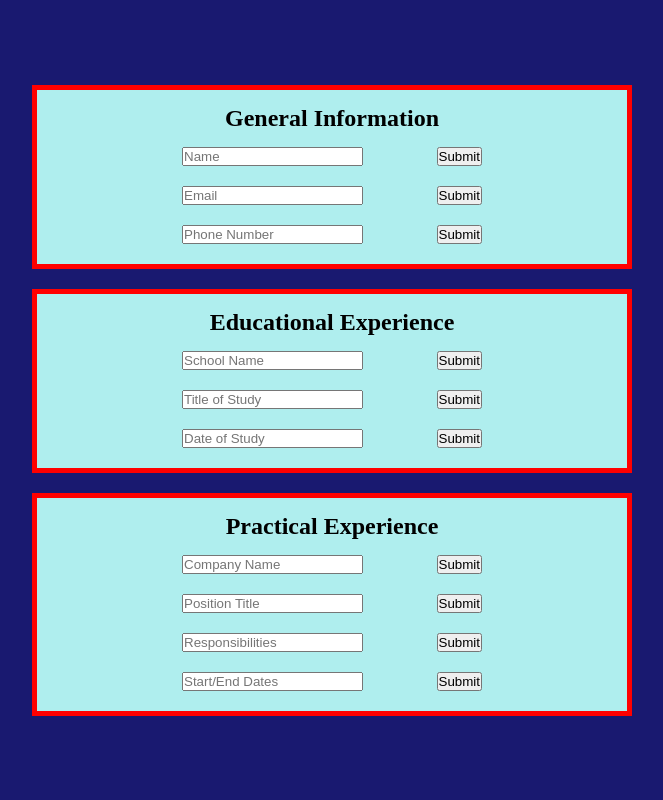
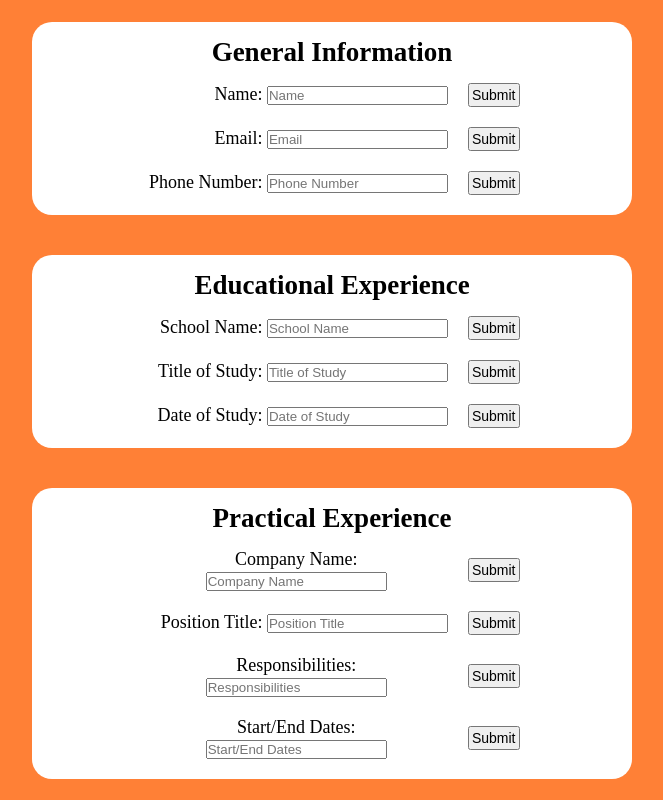
Before and after one commit to FlagonDragon/cv-application, a React (Vite) app: page / in a window 1280 px wide. Shown: the whole page, without its empty margins (308-971 px from the left). Built offline with nearby package versions, Linux system fonts and the light colour scheme.

Commit message:
add forms and labels

```diff
--- a/src/components/CustomInput.jsx
+++ b/src/components/CustomInput.jsx
@@ -9,18 +9,21 @@ function CustomInput({placeholder}) {
     <>
         {open == true ? (
         <div className="inputDiv">
-            <input
-            type="text"
-            placeholder={placeholder}
-            value={value}
-            onChange={(e) => setValue(e.target.value)}/>
-            <button onClick={() => {{setOpen(!open)}}}>
+            <label>
+                {placeholder}: {' '}
+                <input
+                type="text"
+                placeholder={placeholder}
+                value={value}
+                onChange={(e) => setValue(e.target.value)}/>
+            </label>
+            <button type="submit" onClick={() => {{setOpen(!open)}}}>
                 {'Submit'}
             </button>
         </div>
         ) : (
-        <div className="inputDiv">
-            <div>{value}</div>
+        <div className="inputDiv submittedDiv">
+            <div>{placeholder}: {value}</div>
             <button onClick={() => {{setOpen(!open)}}}>
                 {'Edit'}
             </button>
--- a/src/styles/CV.css
+++ b/src/styles/CV.css
@@ -7,7 +7,8 @@
     flex-direction: column;
     align-items: center;
     justify-content: center;
-    background-color: midnightblue;
+    background-color: rgb(255, 128, 54);
+    font-size: 18px;
     /* border: 5px solid darkslategray; */
     height: 800px;
 }
@@ -17,10 +18,11 @@
     flex-direction: column;
     align-items: center;
     justify-content: center;
-    background-color: paleturquoise;
-    border: 5px solid red;
+    background-color: white;
+    /* border: 5px solid rgb(159, 199, 195); */
+    border-radius: 20px;
     gap: 10px;
-    margin: 10px;
+    margin: 20px;
     padding: 15px;
     min-width: 300px;
     width: 600px;
--- a/src/styles/CustomInput.css
+++ b/src/styles/CustomInput.css
@@ -10,9 +10,19 @@
     /* border: 3px solid lime; */
     /* height: 50px; */
     margin: 5px;
-    width: 300px;
+    width: 375px;
     align-items: center;
     align-self: center;
+    justify-content: end;
+    text-align: center;
+    gap: 20px;
+}
+
+.submittedDiv {
     justify-content: space-between;
-    text-align: center;
 }
+
+.inputDiv button {
+    font-size: 14px;
+    padding: 2px;
+}
```
Also changed, not shown: src/components/CV.jsx (+8 -1 lines).
